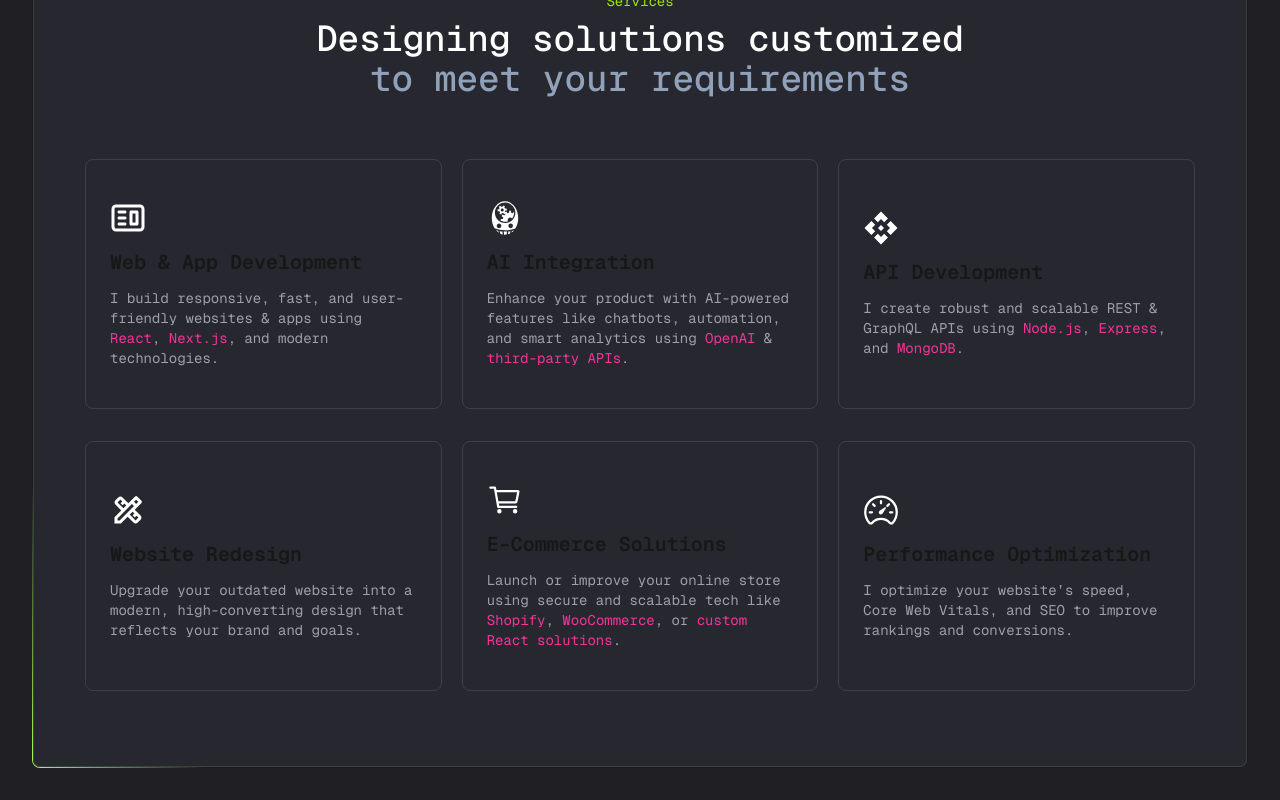
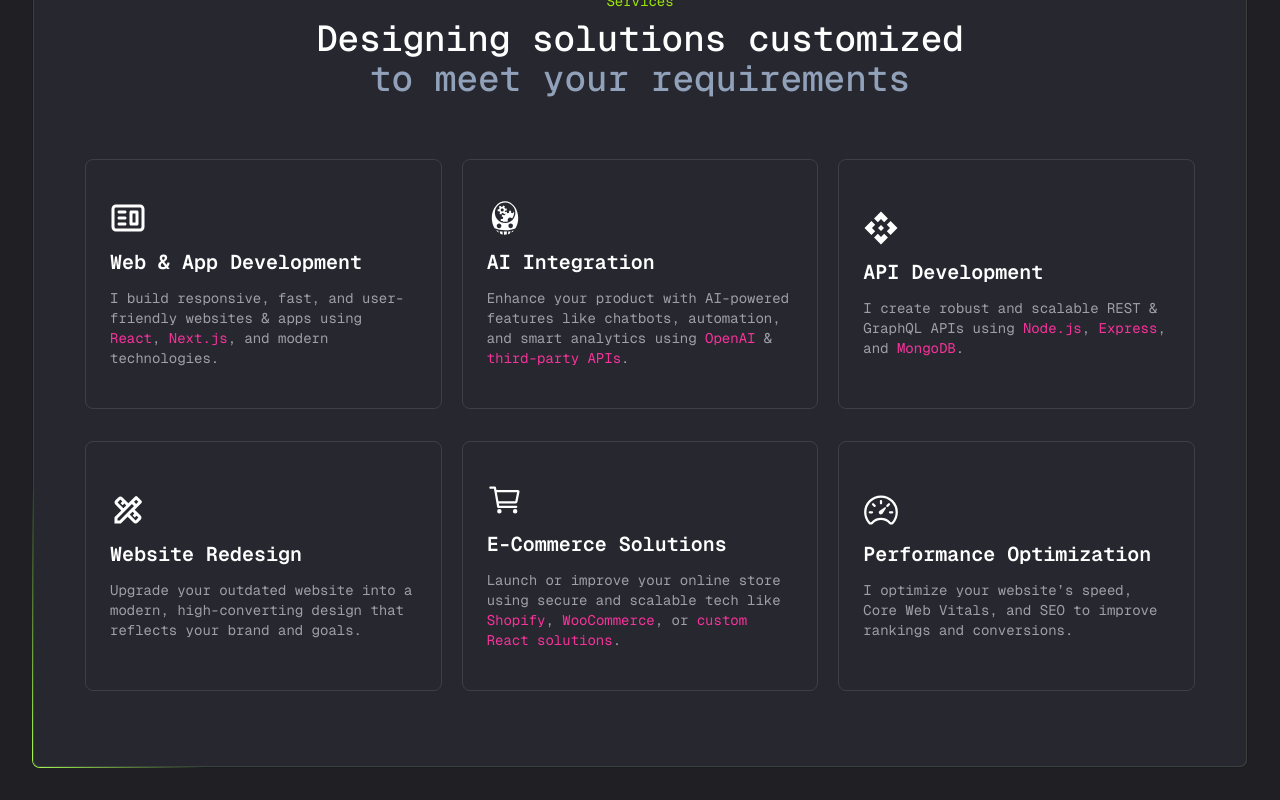
Before and after one commit to itskksingh/kksingh, a Next.js app: page / in a window 1280 px wide. Shown: the part 1708-2508 px from the top of the page. Built offline with nearby package versions, Linux system fonts and the light colour scheme.

Commit message:
service section finished style

```diff
--- a/components/elements/Servicecard.jsx
+++ b/components/elements/Servicecard.jsx
@@ -5,15 +5,13 @@ const Servicecard = ({ icon: Icon, title, content, className = "" }) => (
       className
     }
     tabIndex={0}
-    aria-label={title}
-  >
-    <span className="transition-colors duration-300">
-      <Icon className="text-white text-4xl group-hover:text-lime-400" />
+    aria-label={title}>
+    <span className='transition-colors duration-300'>
+      <Icon className='text-white text-4xl group-hover:text-lime-400' />
     </span>
-    <h3 className="font-mono text-xl font-semibold">{title}</h3>
-    <p className="service-para text-gray-300">{content}</p>
+    <h3 className='font-mono text-xl font-semibold text-white'>{title}</h3>
+    <p className='service-para text-gray-300'>{content}</p>
   </div>
 );
 
-
 export default Servicecard;
```
